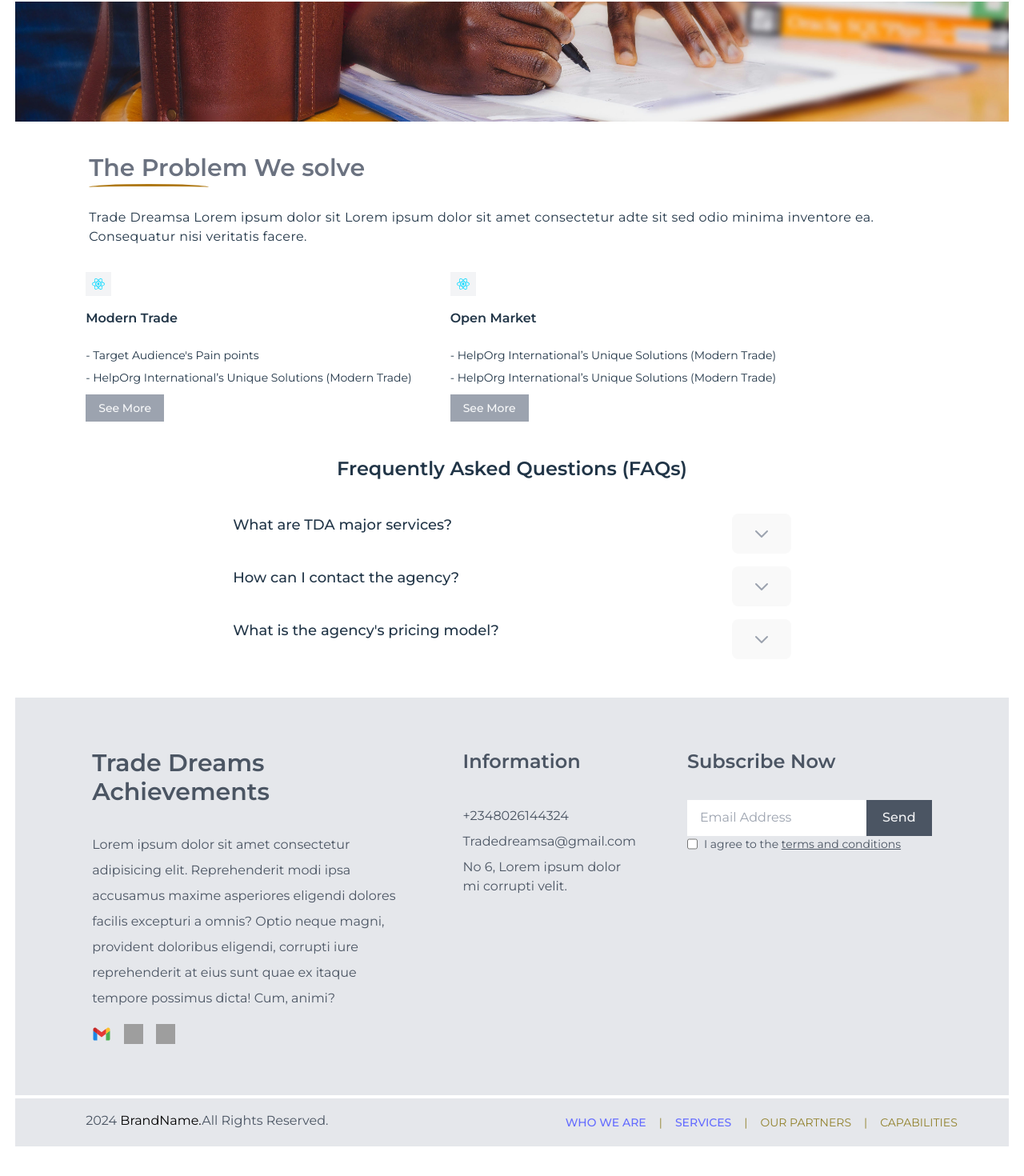
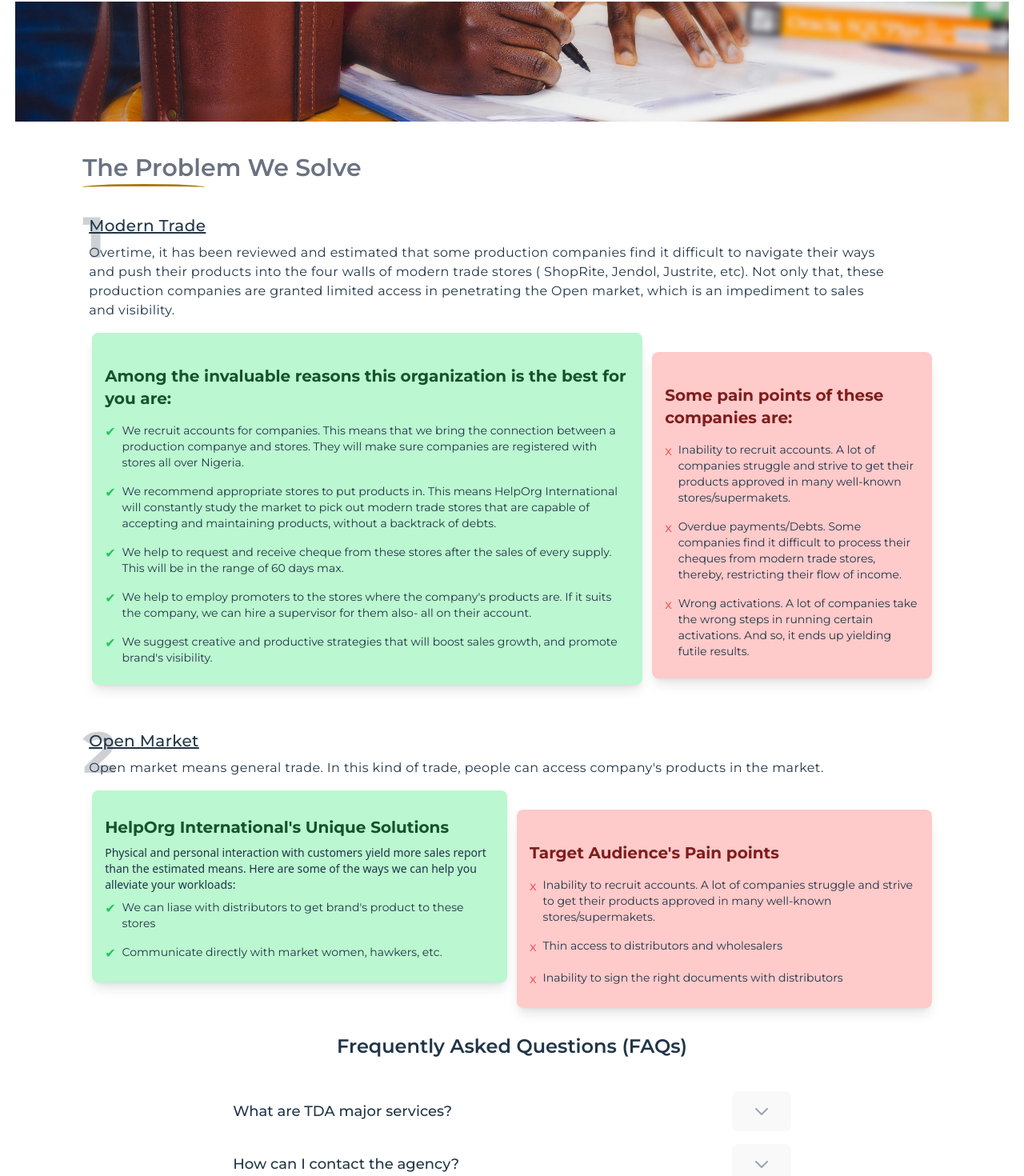
Before and after one commit to ifeoluwajohz/Pro-Market-Links-And-Services, a React (Vite) app: page /service in a window 1280 px wide. Shown: the part 72-1542 px from the top of the page at 80% size. Before the commit the page ends 1514 px from the top, so only its background shows below. Built offline with nearby package versions, Linux system fonts and the light colour scheme; grey boxes are pictures that could not be loaded.

Commit message:
adding some cards to the service components

```diff
--- a/src/components/Faq.jsx
+++ b/src/components/Faq.jsx
@@ -24,12 +24,12 @@ const Faq = () => {
 
   return (
     <div className="text-center p-4 md:p-8">
-      <h1 className="text-2xl font-semibold mb-10">Frequently Asked Questions (FAQs)</h1>
+      <h1 className="text-lg md:text-2xl font-semibold mb-6 md:mb-10">Frequently Asked Questions (FAQs)</h1>
       {faqs.map((faq, index) => (
         <div key={index} className="text-xl faq my-4">
-          <div onClick={() => toggleMenu(index)} className="flex justify-between mx-2 lg:mx-60">
-            <p className="text-lg font-medium">{faq.question}</p>
-            <button className="text-gray-400 focus:border">
+          <div onClick={() => toggleMenu(index)} className="flex items-center justify-between mx-2 lg:mx-60">
+            <p className="text-left text-sm md:text-lg font-medium">{faq.question}</p>
+            <button className="text-gray-400 focus:border-none focus:outline-none">
               <svg className={`h-6 w-6 transition-transform duration-300 ${openIndex === index ? 'transform rotate-45' : ''}`} fill="none" stroke="currentColor" viewBox="0 0 24 24" xmlns="http://www.w3.org/2000/svg">
                 <path strokeLinecap="round" strokeLinejoin="round" strokeWidth="2" d={openIndex === index ? "M5 15l7-7 7 7" : "M19 9l-7 7-7-7"}></path>
               </svg>
@@ -37,7 +37,7 @@ const Faq = () => {
           </div>
           {openIndex === index && (
             <div className="mt-1 text-gray-500 text-lg text-left flex-wrap px-2 lg:px-60">
-              <p className="text-base">{faq.answer}</p>
+              <p className="text-xs md:text-base">{faq.answer}</p>
             </div>
           )}
         </div>
--- a/src/components/Footer.jsx
+++ b/src/components/Footer.jsx
@@ -66,8 +66,8 @@ const Footer = () => {
           <div className="lastflex flex text-xs leading-10 items-center flex-wrap md:text-sm ml:2 md:ml-10 mb-8 md:mb-0">
             <Link to="/about"><p className="px-4">WHO WE ARE</p></Link>|
             <Link to="/service"><p className="px-4">SERVICES</p></Link>|
-            <p className="px-4 leading-loose">OUR PARTNERS</p>|
-            <p className="px-1 sm:px-4">CAPABILITIES</p>
+            <Link to="/"><p className="px-4">OUR PARTNERS</p></Link>|
+            <Link to="/"><p className="px-4">CAPABILITIES</p></Link>
           </div>
         </div>
     </div>
--- a/src/components/Home.jsx
+++ b/src/components/Home.jsx
@@ -1,6 +1,7 @@
 import React,{useState} from 'react'
 import analysis from '../assets/contract.jpg'
 import StatisticsGrid from './Number'
+
 
 import '../css/index.css'
 
@@ -28,7 +29,7 @@ const Home = () => {
         <p className="text-gray-700 text-sm mb-6">TDA International main goal is to connect SME's and production companies with modern trade stores and open markets</p>
         </div>
         <form className="mb-0 flex">
-          <input type="email" className="px-4 py-1 w-full md:w-2/3 border  focus:outline-gray-300" placeholder='Connect with us via email ...'/>
+          <input type="email" className="px-4 py-1 w-full md:w-2/3 border sm:text-base text-sm font-light focus:outline-gray-300" placeholder='Connect with us via email ...'/>
           <button className=" w-24 bg-gray-700 rounded-none text-gray-100 text-center">Send</button>
 
         </form>
--- a/src/components/Services.jsx
+++ b/src/components/Services.jsx
@@ -1,59 +1,82 @@
-import React from 'react'
-import icon from '../assets/react.svg'
-import analysis from '../assets/contract.jpg'
+import React from 'react';
+import icon from '../assets/react.svg';
+import analysis from '../assets/contract.jpg';
 
-
-import '../css/index.css'
-import { Link } from 'react-router-dom'
+import '../css/index.css';
+import { Link } from 'react-router-dom';
 
 const Services = () => {
   return (
-    <div className=" px-0 md:my-0 my-0 w-full">
+    <div className="px-0 md:my-0 my-0 w-full">
       <div className="about-img"></div>
-      <div className="max-w-5xl mx-3 md:mx-16 lg:mx-20 px-3 pt-10 pb-4 text-left">
+      <div className="max-w-5xl mx-0 md:mx-16 lg:mx-20 px-1 pt-10 text-left">
+        <div>
+          <h2 className="under2 text-3xl font-semibold md:text-3xl text-gray-500">
+            The Problem We Solve
+          </h2>
 
-      <div>
-        <h2 className="under2 text-3xl font-semibold md:text-3xl text-gray-500 mb-8">The Problem We solve</h2>
-        <p className="md:text-base text-sm leading-7 font-normal tracking-wide">Trade Dreamsa Lorem ipsum dolor sit Lorem ipsum dolor sit amet consectetur adte sit sed odio minima inventore ea. Consequatur nisi veritatis facere.</p>
+        </div>
+        <div className="mt-8 relative p-2 bg-white rounded-lg">
+            <div className="absolute top-0 left-0 text-7xl font-bold text-gray-900 opacity-20 select-none pointer-events-none">1</div>
+            <p className="md:text-base text-sm leading-7 font-normal tracking-wide relative mb-2"><span className="font-medium text-xl underline">Modern Trade</span></p>
+            <p className="md:text-base text-sm leading-7 font-normal tracking-wide relative">Overtime, it has been reviewed and estimated that some production companies find it difficult to navigate their ways and push their products into the four walls of modern trade stores ( ShopRite, Jendol, Justrite, etc). Not only that, these production companies are granted limited access in penetrating the Open market, which is an impediment to sales and visibility. </p>
+        </div>
+      </div>
+      <div className="card md:flex flex-row gap-3 items-start md:mx-16 lg:mx-24 mx-1">
+        <div className="flex flex-col bg-green-200 rounded-lg shadow-lg py-6 px-4 w-full md:w-4/4 mt-2">
+          <div className="text-base md:text-xl font-bold text-green-900 my-4">Among the invaluable reasons this organization is the best for you are:
+          </div>
+          <ul className="space-y-4">
+            <li className="flex items-start space-x-2"><span className="text-green-500">✔</span><p className="md:text-normal text-sm md:font-normal font-light">We recruit accounts for companies. This means that we bring the connection between a production companye and stores. They will make sure companies are registered with stores all over Nigeria.</p></li>
+            <li className="flex items-start space-x-2"><span className="text-green-500">✔</span><p className="md:text-normal text-sm md:font-normal font-light">We recommend appropriate stores to put products in. This means HelpOrg International will constantly study the market to pick out modern trade stores that are capable of accepting and maintaining products, without a backtrack of debts.</p></li>
+            <li className="flex items-start space-x-2"><span className="text-green-500">✔</span><p className="md:text-normal text-sm md:font-normal font-light">We help to request and receive cheque from these stores after the sales of every supply. This will be in the range of 60 days max.</p></li>
+            <li className="flex items-start space-x-2"><span className="text-green-500">✔</span><p className="md:text-normal text-sm md:font-normal font-light">We help to employ promoters to the stores where the company's products are. If it suits the company, we can hire a supervisor for them also- all on their account.</p></li>
+            <li className="flex items-start space-x-2"><span className="text-green-500">✔</span><p className="md:text-normal text-sm md:font-normal font-light">We suggest creative and productive strategies that will boost sales growth, and promote brand's visibility.</p></li>
+          </ul>
+        </div>
+
+        <div className="flex flex-col bg-red-200 rounded-lg shadow-lg py-6 px-4 w-full md:w-1/2 mt-4 md:mt-8">
+          <div className="text-base md:text-xl font-bold text-red-900 my-4">Some pain points of these companies are:
+          </div>
+          <ul className="space-y-4">
+            <li className="flex items-start space-x-2"><span className="text-red-500 ">x</span><p className="md:text-normal text-sm md:font-normal font-light ">Inability to recruit accounts. A lot of companies struggle and strive to get their products approved in many well-known stores/supermakets. </p></li>
+            <li className="flex items-start space-x-2"><span className="text-red-500">x</span><p className="md:text-normal text-sm md:font-normal font-light">Overdue payments/Debts. Some companies find it difficult to process their cheques from modern trade stores, thereby, restricting their flow of income.</p></li><li className="flex items-start space-x-2"><span className="text-red-500">x</span><p className="md:text-normal text-sm md:font-normal font-light">Wrong activations. A lot of companies take the wrong steps in running certain activations. And so, it ends up yielding futile results. </p></li>
+          </ul>
+        </div>
       </div>
 
 
+      <div className="max-w-5xl mx-0 md:mx-16 lg:mx-20 px-1 pt-4 text-left">
+        <div className="mt-8 relative p-2 bg-white rounded-lg">
+            <div className="absolute top-0 left-0 text-7xl font-bold text-gray-900 opacity-20 select-none pointer-events-none">
+              2
+            </div>
+            <p className="md:text-base text-sm leading-7 font-normal tracking-wide relative mb-2">
+              <span className="font-medium text-xl underline">Open Market</span>
+            </p>
+            <p className="md:text-base text-sm leading-7 font-normal tracking-wide relative">Open market means general trade. In this kind of trade, people can access company's products in the market.</p>
+        </div>
+      </div>
+      <div className="card md:flex flex-row gap-3 items-start md:mx-16 lg:mx-24 mx-1">
+        <div className="flex flex-col bg-green-200 rounded-lg shadow-lg py-6 px-4 w-full md:w-2/4 mt-2">
+          <div className="text-base md:text-xl font-bold text-green-900 my-2">HelpOrg International's Unique Solutions</div><p className="mb-2 text-sm font-sans">Physical and personal interaction with customers yield more sales report than the estimated means. Here are some of the ways we can help you alleviate your workloads:</p>
+            <ul className="space-y-4">
+              <li className="flex items-start space-x-2"><span className="text-green-500">✔</span><p className="md:text-normal text-sm md:font-normal font-light">We can liase with distributors to get brand's product to these stores</p></li>
+              <li className="flex items-start space-x-2"><span className="text-green-500">✔</span><p className="md:text-normal text-sm md:font-normal font-light">Communicate directly with market women, hawkers, etc.</p></li>
+            </ul>
+        </div>
+
+        <div className="flex flex-col bg-red-200 rounded-lg shadow-lg py-6 px-4 w-full md:w-1/2 mt-4 md:mt-8">
+          <div className="text-base md:text-xl font-bold text-red-900 my-4">Target Audience's Pain points</div>
+            <ul className="space-y-4">
+              <li className="flex items-start space-x-2"><span className="text-red-500 ">x</span><p className="md:text-normal text-sm md:font-normal font-light ">Inability to recruit accounts. A lot of companies struggle and strive to get their products approved in many well-known stores/supermakets.</p></li>
+              <li className="flex items-start space-x-2"><span className="text-red-500">x</span><p className="md:text-normal text-sm md:font-normal font-light">Thin access to distributors and wholesalers</p></li>
+              <li className="flex items-start space-x-2"><span className="text-red-500">x</span><p className="md:text-normal text-sm md:font-normal font-light">Inability to sign the right documents with distributors</p></li>
+            </ul>
+        </div>
+      </div>
     </div>
-    <div className="text-center px-0 md:my-0 my-0">
-        <div className="how md:mx-12 lg:mx-16">
-            <div className="flex justify-start items-center md:flex-nowrap flex-wrap gap-4 mx-2">
-                <div className="flex flex-col text-left p-4">
-                  <img className="w-8 bg-gray-100 p-2" src={icon} alt="" />
-                  <p className="font-semibold py-4">Modern Trade </p>
-                  <p className="md:text-sm text-xs leading-7 py-2">- Target Audience's Pain points</p>
-                  <p className="md:text-sm text-xs leading-7 mb-4">- HelpOrg International’s Unique Solutions (Modern Trade)</p>
-                  <Link>
-                  <span className="more text-sm text-gray-50 bg-gray-400 hover:text-gray-50 px-4 py-2">See More</span>
+  );
+};
 
-                  </Link>
-                </div>
-                <div className="flex flex-col text-left p-4">
-                  <img className="w-8 bg-gray-100 p-2" src={icon} alt="" />
-                  <p className="font-semibold py-4 ">Open Market</p>
-                  <p className="md:text-sm text-xs leading-7 py-2">- HelpOrg International’s Unique Solutions (Modern Trade)</p>
-                  <p className="md:text-sm text-xs leading-7 mb-4">- HelpOrg International’s Unique Solutions (Modern Trade)</p>
-                  <Link>
-                  <span className="more text-sm text-gray-50 bg-gray-400 hover:text-gray-50 px-4 py-2">See More</span>
-
-                  </Link>
-
-                </div>
-                {/* <div className="flex flex-col text-left p-4">
-                  <img className="w-8 bg-gray-100 p-2" src={icon} alt="" />
-                  <p className="font-semibold py-2 ">Open Market</p>
-                  <p className="md:text-sm text-xs leading-7">HelpOrg International’s Unique Solutions (Modern Trade)
-                  </p>
-                </div> */}
-            </div>
-        </div>
-    </div>
-    </div>
-  )
-}
-
-export default Services
+export default Services;
```
